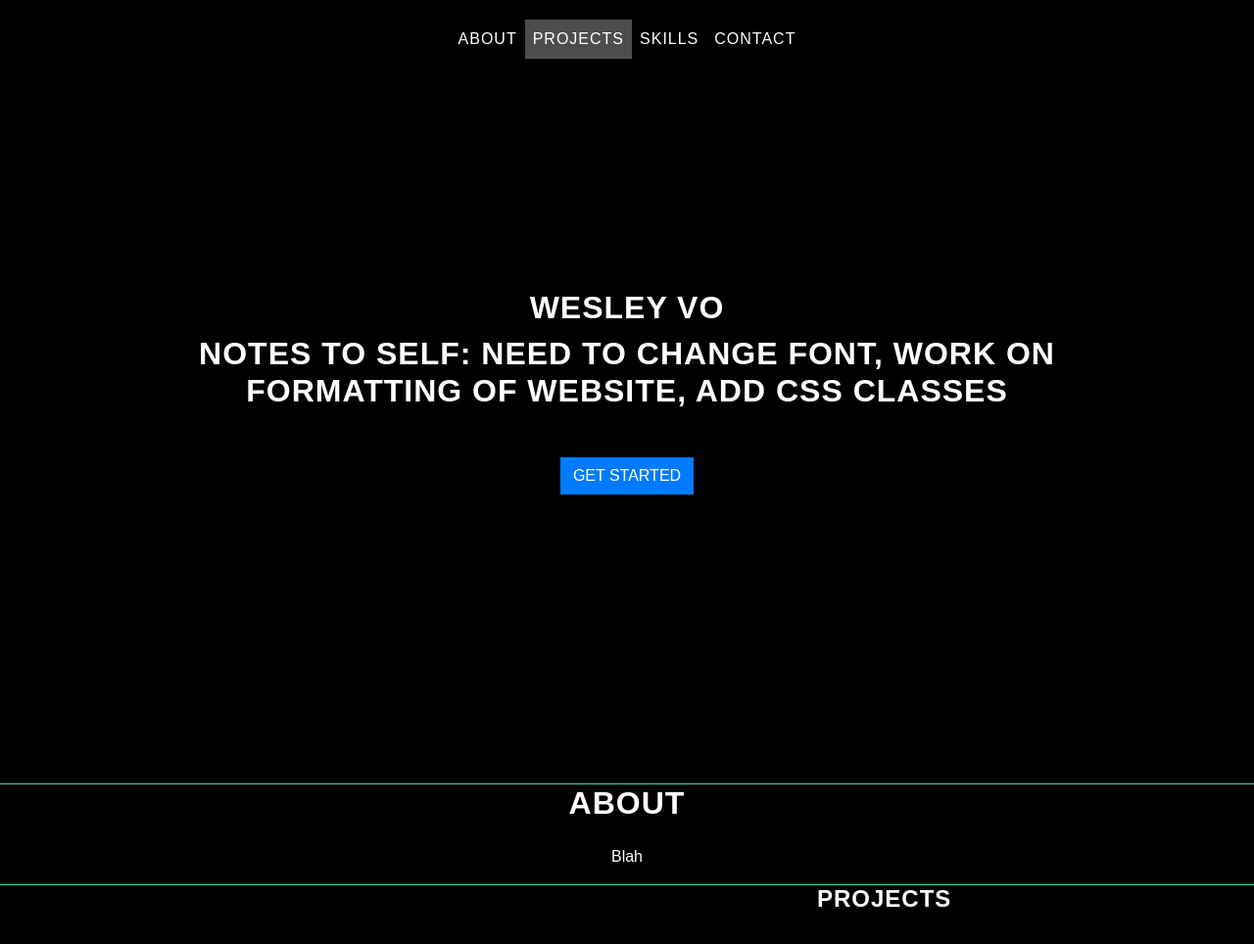
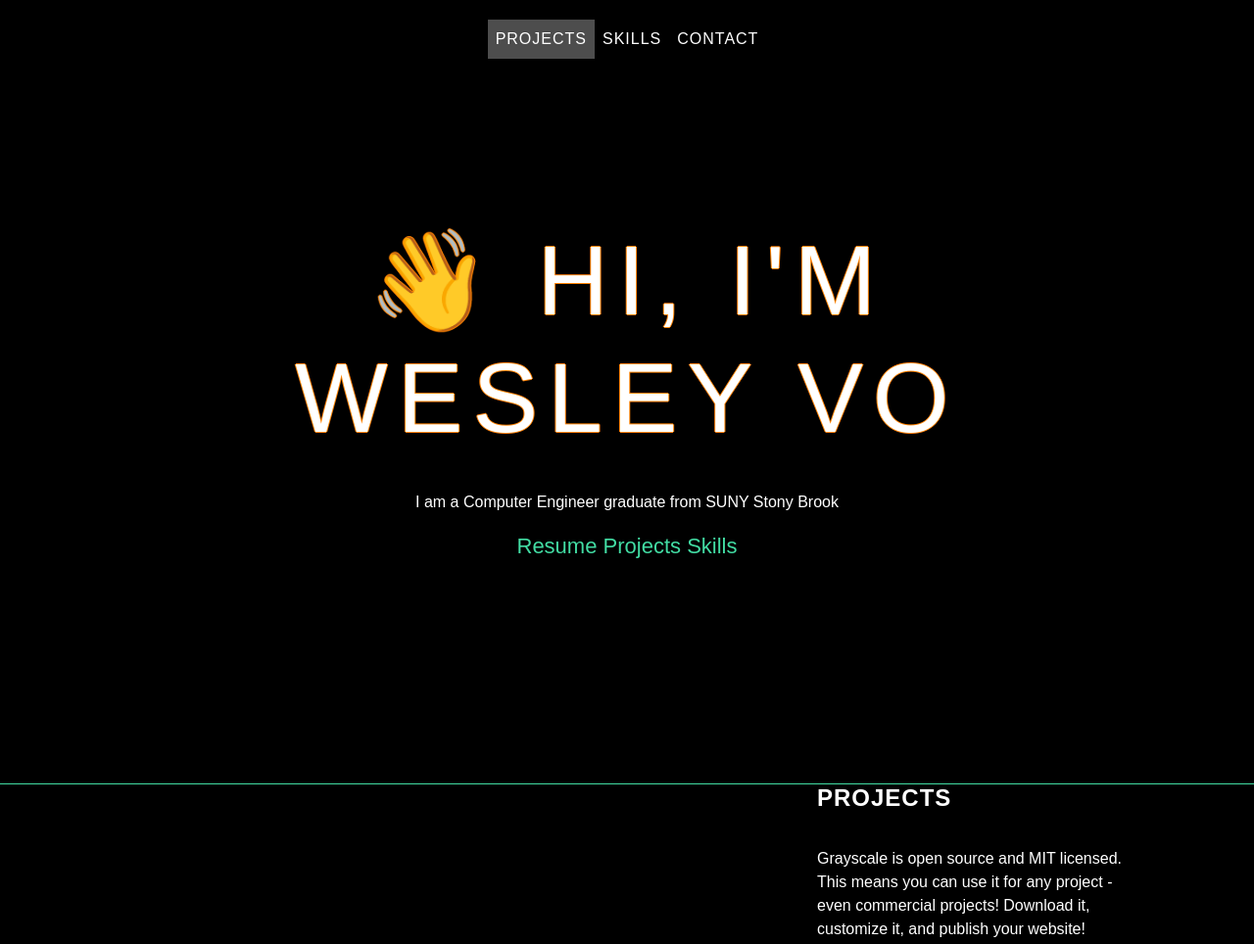
Before and after one commit to wesleywesvo/portfolio, a website: page index.html in a window 1280 px wide. Shown: the top 964 px of the page at 98% size. Drawn offline with nearby package versions, Linux system fonts and the light colour scheme.

Commit message:
first 'page' of website editted to have buttons and short description of myself

```diff
--- a/index.html
+++ b/index.html
@@ -63,7 +63,6 @@
 				</button>
 				<div class="collapse navbar-collapse" id="navbarResponsive">
 					<ul class="navbar-nav ms-auto">
-						<li class="nav-item"><a class="nav-link" href="#about">About</a></li>
 						<li class="nav-item"><a class="nav-link" href="#projects">Projects</a></li>
 						<!-- added skills will need to add #skills tab content -->
 						<li class="nav-item"><a class="nav-link" href="#skills">Skills</a></li>
@@ -73,35 +72,32 @@
 			</div>
 		</nav>
 
-		<!-- Intro Header -->
+		<!-- My Intro Header -->
 		<header class="masthead">
-			<div
-				class="container px-4 px-lg-5 d-flex h-100 align-items-center justify-content-center"
-			>
-				<div class="d-flex justify-content-center">
-					<div class="text-center">
-						<h1 class="mx-auto my-0 text-uppercase">Wesley Vo</h1>
-						<h2 class="text-white-50 mx-auto mt-2 mb-5">
-							Notes to self: need to change font, work on formatting of website, add
-							CSS classes
-						</h2>
-						<a class="btn btn-primary" href="#about">Get Started</a>
+			<div id="particles-js"></div>
+			<div class="intro-body">
+				<div class="container">
+					<div class="row">
+						<div class="col-lg-8 mx-auto">
+							<h1 class="brand-heading">👋 Hi, I'm Wesley Vo</h1>
+							<p class="intro-brief">
+								I am a Computer Engineer graduate from SUNY Stony Brook
+							</p>
+							<div class="my-btn-grp">
+								<a
+									class="my-btn my-btn-primary"
+									href="https://docs.google.com/document/d/1g9RiSpLOMfPOVYCwOnomzx_PFQU1fT0kBioFztg4CkM/edit?usp=sharing"
+									target="_blank"
+									>Resume</a
+								>
+								<a class="my-btn my-btn-primary" href="#projects">Projects</a>
+								<a class="my-btn my-btn-primary" href="#">Skills</a>
+							</div>
+						</div>
 					</div>
 				</div>
 			</div>
 		</header>
-
-		<!-- About-->
-		<section class="about-section text-center" id="about">
-			<div class="container px-4 px-lg-5">
-				<div class="row gx-4 gx-lg-5 justify-content-center">
-					<div class="col-lg-8">
-						<h2 class="text-white mb-4">About</h2>
-						<p class="text-white-50">Blah</p>
-					</div>
-				</div>
-			</div>
-		</section>
 
 		<!-- Projects-->
 		<section class="projects-section bg-black" id="projects">
```
